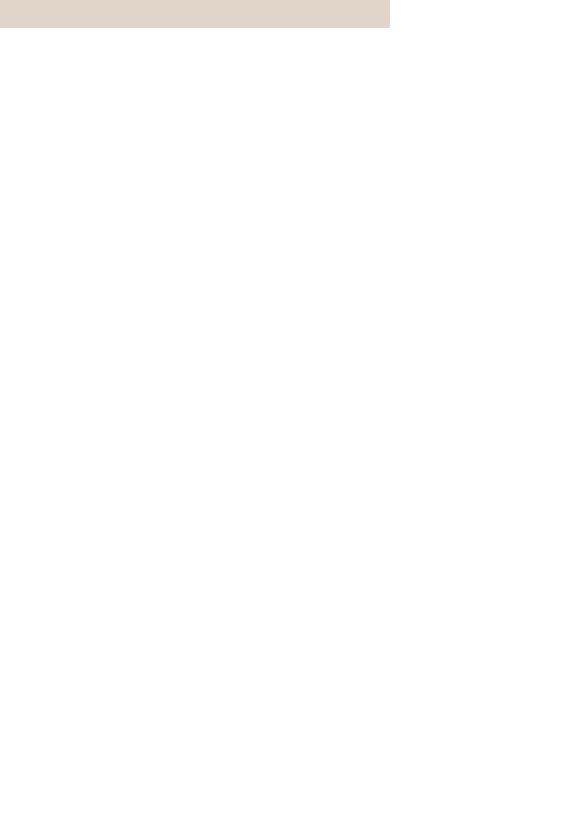
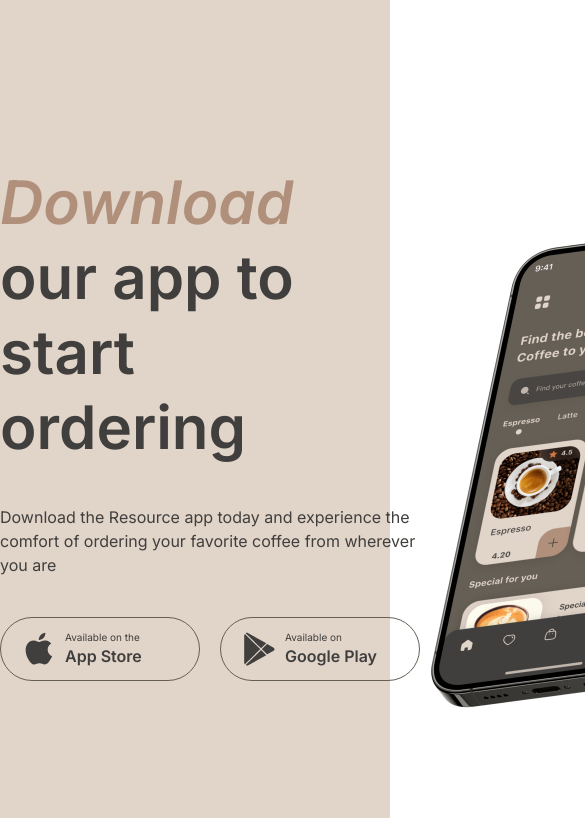
Before and after one commit to mev8/rsschool-landing-page, a website: page index.html in a window 390 px wide. Shown: the part 4670-5488 px from the top of the page, 585 px wide, since content can reach past the window. Before the commit the page ends 4698 px from the top, so only its background shows below. Drawn offline with Linux system fonts and the light colour scheme.

Commit message:
feat: add mobile-app section

```diff
--- a/index.html
+++ b/index.html
@@ -104,5 +104,32 @@
             </div>
         </div>
     </section>
+    <section class="mobile-app">
+        <div class="wrapper mobile-app__wrapper">
+            <div class="mobile-app__content">
+                <h2 class="mobile-app__title"><span class="mobile-app__accent">Download</span> our app to start ordering</h2>
+                <p class="mobile-app__description">Download the Resource app today and experience the comfort of ordering your favorite coffee from wherever you are</p>
+                <div class="mobile-app__buttons">
+                    <a href="#" class="mobile-app__button button-store">
+                        <div class="button-store__icon button-store__icon--app-store"></div>
+                        <div class="button-store__content">
+                            <span class="button-store__subtitle">Available on the</span>
+                            <span class="button-store__title">App Store</span>
+                        </div>
+                    </a>
+                    <a href="#" class="mobile-app__button button-store">
+                        <div class="button-store__icon button-store__icon--google-play"></div>
+                        <div class="button-store__content">
+                            <span class="button-store__subtitle">Available on</span>
+                            <span class="button-store__title">Google Play</span>
+                        </div>
+                    </a>
+                </div>
+            </div>
+            <div class="mobile-app__image">
+                <img src="./assets/images/mobile-screens/mobile-screens.png" alt="mobile screens" class="mobile-app__img">
+            </div>
+        </div>
+    </section>
 </body>
 </html>
--- a/scss/abstracts/_placeholders.scss
+++ b/scss/abstracts/_placeholders.scss
@@ -7,12 +7,12 @@
     bottom: -2px;
     left: 0;
     width: 100%;
-    height: 2px; // твоя толщина
-    background-color: currentColor; // берет цвет текста родителя
+    height: 2px;
+    background-color: currentColor;
     opacity: 0;
     transform: scaleX(0);
     transform-origin: center;
-    transition: opacity 0.5s ease, transform 0.5s ease; // твоя скорость
+    transition: opacity 0.5s ease, transform 0.5s ease;
   }
 
   &:hover::after {
--- a/scss/components/_buttons.scss
+++ b/scss/components/_buttons.scss
@@ -42,3 +42,70 @@
         }
     }
 }
+
+.button-store {
+    display: flex;
+    align-items: center;
+    gap: 0.8rem;
+    width: 20rem;
+    height: 6.4rem;
+    border: 1px solid $color-border-inverse;
+    border-radius: 10rem;
+    background-color: transparent;
+    text-decoration: none;
+    transition: background-color 0.5s ease, border-color 0.5s ease;
+
+    &__icon {
+        width: 3.6rem;
+        height: 3.6rem;
+        background-size: contain;
+        background-repeat: no-repeat;
+        background-position: center;
+        flex-shrink: 0;
+        margin-left: 2rem;
+
+        &--app-store {
+            background-image: url('./assets/images/icons/icon-app-store-dark.svg');
+        }
+
+        &--google-play {
+            background-image: url('./assets/images/icons/icon-google-play-dark.svg');
+        }
+    }
+
+    &__content {
+        display: inline-flex;
+        flex-direction: column;
+    }
+
+    &__subtitle,
+    &__title {
+        color: $color-primary;
+        transition: color 0.5s ease;
+    }
+    &__subtitle {
+        @include font-style($size: 1rem, $height: 140%, $weight: 400);
+    }
+
+    &__title{
+        @include font-style($size: 1.6rem, $height: 150%);
+    }
+
+    &:hover {
+        background-color: $color-bg-container;
+        border-color: $color-bg-container;
+
+        .button-store__subtitle,
+        .button-store__title {
+            color: $color-inverse;
+        }
+
+        .button-store__icon--app-store {
+            background-image: url('./assets/images/icons/icon-app-store-light.svg');
+        }
+
+        .button-store__icon--google-play {
+            background-image: url('./assets/images/icons/icon-google-play-light.svg');
+        }
+    }
+}
--- a/scss/layout/_header.scss
+++ b/scss/layout/_header.scss
@@ -65,7 +65,7 @@
         background-repeat: no-repeat;
         background-position: center;
         cursor: pointer;
-        transition: background-image 0.3s ease;
+        transition: background-image 0.5s ease;
 
         &--sun {
             background-image: url('./assets/images/icons/sun.png');
--- /dev/null
+++ b/scss/layout/_mobile-app.scss
@@ -0,0 +1,51 @@
+@use "../abstracts" as *;
+
+.mobile-app {
+    padding: 8rem 0;
+    background-color: $color-bg-page;
+
+    &__wrapper {
+        display: flex;
+        align-items: center;
+        justify-content: space-between;
+    }
+
+    &__content {
+        max-width: 63rem;
+        display: flex;
+        flex-direction: column;
+        gap: 4rem;
+    }
+
+    &__title {
+        color: $color-primary;
+        @include font-style($size: 6rem, $height: 125%);
+        padding-right: 8rem;
+
+        .mobile-app__accent {
+            font-style: italic;
+            color: $color-accent;
+        }
+    }
+
+    &__description {
+        color: $color-primary;
+        @include font-style($size: 1.6rem, $height: 150%, $weight: 400);
+    }
+
+    &__buttons {
+        display: flex;
+        gap: 2rem;
+    }
+
+    &__image {
+        flex-shrink: 0;
+        max-width: 63rem;
+
+        .mobile-app__img {
+            width: 100%;
+            height: auto;
+            display: block;
+        }
+    }
+}
--- a/scss/main.scss
+++ b/scss/main.scss
@@ -7,3 +7,4 @@
 @use "./layout/hero";
 @use "./layout/favorite-coffee";
 @use "./layout/about";
+@use "./layout/mobile-app";
```
Also changed, not shown: assets/images/icons/icon-app-store-dark.svg (added), assets/images/icons/icon-app-store-light.svg (added), assets/images/icons/icon-google-play-dark.svg (added), assets/images/icons/icon-google-play-light.svg (added), style.css, 1 other file.
